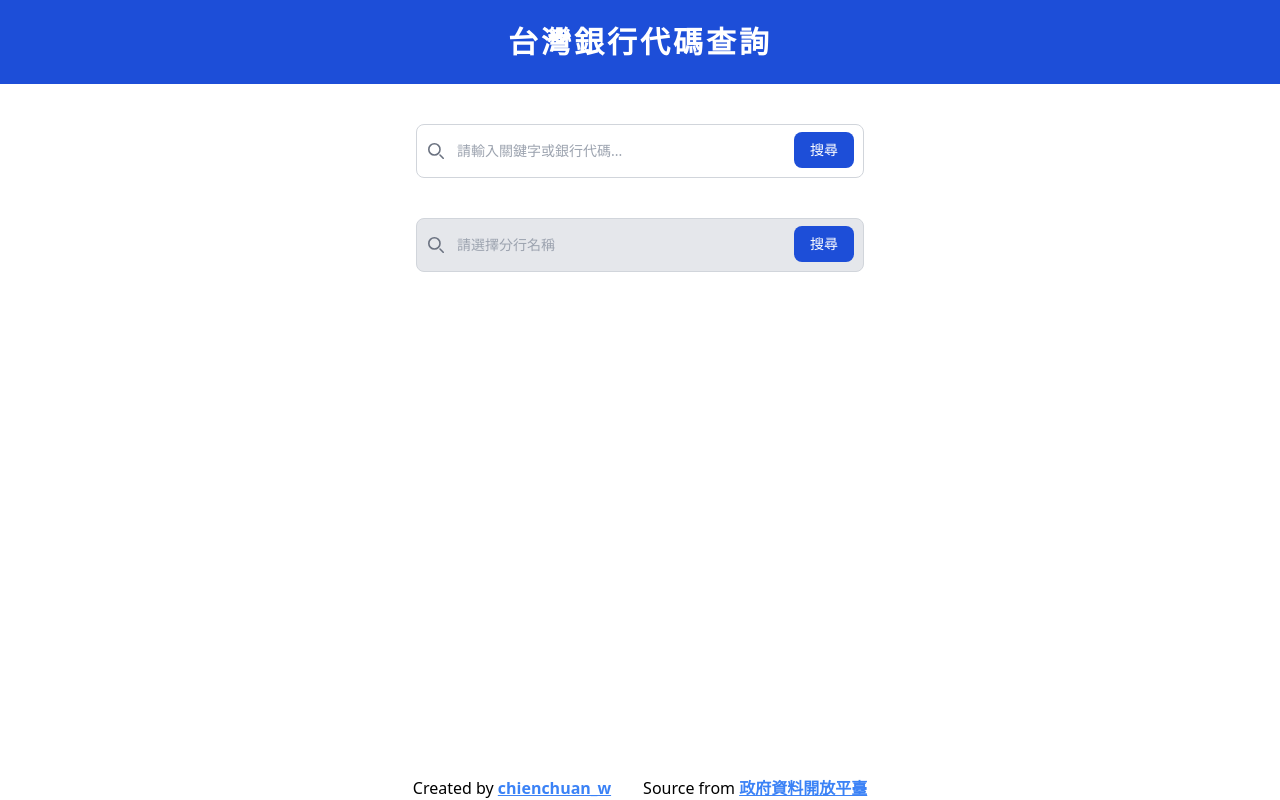
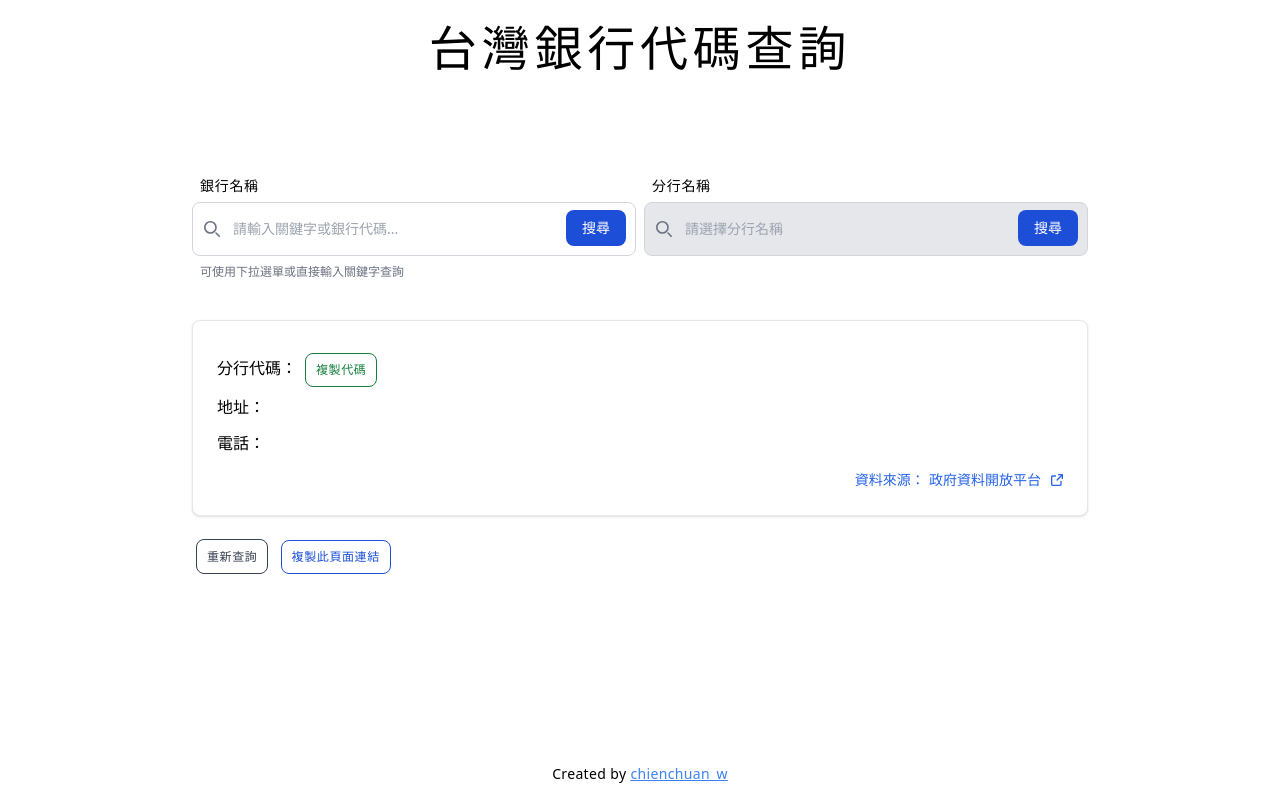
Before and after one commit to chienchuanw/5xcamp-bank-query, a Django app: page / in a window 1280 px wide. Run offline with Django 5.2, Linux system fonts and the light colour scheme; data that the repository does not hold is empty; style sheets or scripts are compiled from the project's sources.

Commit message:
Modified: Rendered search result after inputting values and re-styled html

```diff
--- a/banks/views.py
+++ b/banks/views.py
@@ -2,6 +2,7 @@ from typing import Any
 from django.views.generic import ListView
 from .models import Bank, Branch
 import json
+from django.conf import settings
 
 
 class BankHomeView(ListView):
@@ -16,11 +17,22 @@ class BankHomeView(ListView):
         # Serialize the banks and branches querysets to JSON
         banks_json = json.dumps(list(Bank.objects.values("id", "code", "name")))
         branches_json = json.dumps(
-            list(Branch.objects.values("id", "branch_name", "bank_id"))
+            list(
+                Branch.objects.values(
+                    "id",
+                    "branch_name",
+                    "bank_id",
+                    "branch_code",
+                    "address",
+                    "telephone",
+                )
+            )
         )
 
         # Add the JSON serialized data to the context
         context["banks_json"] = banks_json
         context["branches_json"] = branches_json
 
+        context["base_url"] = settings.BASE_URL
+
         return context
--- a/core/settings.py
+++ b/core/settings.py
@@ -7,6 +7,8 @@ environ.Env.read_env()
 
 # Build paths inside the project like this: BASE_DIR / 'subdir'.
 BASE_DIR = Path(__file__).resolve().parent.parent
+
+BASE_URL = "http://127.0.0.1:8000/"
 
 
 # Quick-start development settings - unsuitable for production
--- a/templates/banks/home.html
+++ b/templates/banks/home.html
@@ -12,6 +12,11 @@
 	selectedBank: '',
 	selectedBranch: '',
 	selectedBankId: '',
+	selectedBankCode: '',
+	selectedBankName: '',
+	selectedBranchCode: '',
+	selectedBranchAddress: '',
+	selectedBranchTelephone: '',
 	banks: {{ banks_json }},
 	branches: {{ branches_json }},
 	get filteredBanks() {
@@ -33,17 +38,13 @@
 		});
 	},
 }">
-	<!-- test -->
-	<div>
-		<span x-text="`${branches[0].bank_id} ${branches[0].branch_name}`" class="block"></span>
-		<span x-text="`${banks[0].id} ${banks[0].name}`" class="block"></span>
-	</div>
-	<!-- test -->
-  <div class="max-w-md mx-auto my-10">
-    <label for="bank-search" class="mb-2 text-sm font-medium text-gray-900 sr-only dark:text-white">搜尋</label>
+	<section id="search-input" class="flex justify-around max-w-4xl mx-auto my-10">
+		<div class="w-1/2 mr-1">
+			<p class="text-sm ml-2 mb-1.5 tracking-wider">銀行名稱</p>
+			<label for="bank-search" class="mb-2 text-sm font-medium text-gray-900 sr-only">搜尋</label>
 			<div class="relative" @click.away="openBankOption = false">
 				<div class="absolute inset-y-0 start-0 flex items-center ps-3 pointer-events-none">
-        <svg class="w-4 h-4 text-gray-500 dark:text-gray-400" aria-hidden="true" xmlns="http://www.w3.org/2000/svg"
+					<svg class="w-4 h-4 text-gray-500" aria-hidden="true" xmlns="http://www.w3.org/2000/svg"
 						fill="none" viewBox="0 0 20 20">
 						<path stroke="currentColor" stroke-linecap="round" stroke-linejoin="round" stroke-width="2"
 							d="m19 19-4-4m0-7A7 7 0 1 1 1 8a7 7 0 0 1 14 0Z" />
@@ -70,18 +71,20 @@
 					<template x-for="bank in filteredBanks" :key="bank.code">
 						<li class="block px-4 py-2 hover:bg-gray-100"
 							x-text="`${bank.code} ${bank.name}`"
-						@click="selectedBank = `${bank.code} ${bank.name}`; selectedBankId = bank.id; openBankOption = false; selectedBranch = ''"
+							@click="selectedBank = `${bank.code} ${bank.name}`; selectedBankId = bank.id; openBankOption = false; selectedBranch = ''; selectedBankCode = bank.code; selectedBankName = bank.name"
 							@mouseover="selectedBank = `${bank.code} ${bank.name}`">
 						</li>
 					</template>
 				</ul>
 			</div>
+			<p class="text-gray-500 text-xs mt-2 ml-2">可使用下拉選單或直接輸入關鍵字查詢</p>
 		</div>
-	<div class="max-w-md mx-auto my-10">
-    <label for="branch-search" class="mb-2 text-sm font-medium text-gray-900 sr-only dark:text-white">搜尋</label>
+		<div class="w-1/2 ml-1">
+			<p class="text-sm ml-2 mb-1.5 tracking-wider">分行名稱</p>
+			<label for="branch-search" class="mb-2 text-sm font-medium text-gray-900 sr-only">搜尋</label>
 			<div class="relative" @click.away="openBranchOption = false">
 				<div class="absolute inset-y-0 start-0 flex items-center ps-3 pointer-events-none">
-        <svg class="w-4 h-4 text-gray-500 dark:text-gray-400" aria-hidden="true" xmlns="http://www.w3.org/2000/svg"
+					<svg class="w-4 h-4 text-gray-500" aria-hidden="true" xmlns="http://www.w3.org/2000/svg"
 						fill="none" viewBox="0 0 20 20">
 						<path stroke="currentColor" stroke-linecap="round" stroke-linejoin="round" stroke-width="2"
 							d="m19 19-4-4m0-7A7 7 0 1 1 1 8a7 7 0 0 1 14 0Z" />
@@ -103,7 +106,7 @@
 							}
 					"
 					x-model="selectedBranch"
-				@input="branchSearch = $event.target.value"   />
+					@input="branchSearch = $event.target.value" />
 				<button type="button"
 					class="text-white absolute end-2.5 bottom-2.5 bg-blue-700 hover:bg-blue-800 focus:ring-4 focus:outline-none focus:ring-blue-300 font-medium rounded-lg text-sm px-4 py-2">搜尋</button>
 			</div>
@@ -115,13 +118,44 @@
 					<template x-for="branch in filteredBranches">
 						<li class="block px-4 py-2 hover:bg-gray-100"
 							x-text="`${branch.branch_name}`"
-						@click="selectedBranch = `${branch.branch_name}`; openBranchOption = false"
+							@click="selectedBranch = `${branch.branch_name}`; openBranchOption = false; selectedBranchCode = branch.branch_code; selectedBranchAddress = branch.address; selectedBranchTelephone = branch.telephone"
 							@mouseover="selectedBranch = `${branch.branch_name}`">
 						</li>
 					</template>
-
 				</ul>
 			</div>
 		</div>
+	</section>
+
+	<section id="search-result" class="max-w-4xl mx-auto my-10">
+		<div class="p-6 bg-white border border-gray-200 rounded-lg shadow">
+			<div>
+					<h5 class="mb-2 text-2xl font-semibold tracking-tight text-gray-900" x-text="`${selectedBankName} (${selectedBankCode}) ${selectedBranch}`"></h5>
+			</div>
+			<div class="flex items-center">
+				<p class="mb-3 font-normal">分行代碼：<span x-text="selectedBranchCode"></span></p>
+				<button type="button" class="text-green-700 hover:text-white border border-green-700 hover:bg-green-800 focus:ring-4 focus:outline-none focus:ring-green-300 font-normal rounded-lg text-xs px-2.5 py-2 text-center ml-2 me-2 mb-2 tracking-wider">複製代碼</button>
+			</div>
+			<div>
+				<p class="mb-3 font-normal">地址：<span x-text="selectedBranchAddress"></span></p>
+			</div>
+			<div>
+				<p class="mb-3 font-normal">電話：<span x-text="selectedBranchTelephone"></p>
+			</div>
+			<div class="text-right">
+				<span class="text-blue-600 font-light text-sm">資料來源：</span>
+				<a href="#" class="inline-flex font-light items-center text-sm text-blue-600 hover:underline">
+					政府資料開放平台
+					<svg class="w-3 h-3 ms-2.5 rtl:rotate-[270deg]" aria-hidden="true" xmlns="http://www.w3.org/2000/svg" fill="none" viewBox="0 0 18 18">
+							<path stroke="currentColor" stroke-linecap="round" stroke-linejoin="round" stroke-width="2" d="M15 11v4.833A1.166 1.166 0 0 1 13.833 17H2.167A1.167 1.167 0 0 1 1 15.833V4.167A1.166 1.166 0 0 1 2.167 3h4.618m4.447-2H17v5.768M9.111 8.889l7.778-7.778"/>
+					</svg>
+				</a>
+			</div>
+		</div>
+		<div class="mt-6">
+			<a href="{% url "banks:home" %}" class="text-gray-700 hover:text-white border border-gray-700 hover:bg-gray-800 focus:ring-4 focus:outline-none focus:ring-gray-300 font-normal rounded-lg text-xs px-2.5 py-2 text-center ml-1 me-2 mb-2 tracking-wider">重新查詢</a>
+			<button class="text-blue-700 hover:text-white border border-blue-700 hover:bg-blue-800 focus:ring-4 focus:outline-none focus:ring-blue-300 font-normal rounded-lg text-xs px-2.5 py-2 text-center me-2 mb-2 tracking-wider">複製此頁面連結</button>
+		</div>
+	</section>
 </div>
 {% endblock content %}
--- a/templates/shared/footer.html
+++ b/templates/shared/footer.html
@@ -1,8 +1,5 @@
-<footer class="text-center flex justify-center">
-	<div class="px-4">
-		Created by <a href="https://github.com/chienchuanw" class="text-blue-500 underline font-bold">chienchuan_w</a>
-	</div>
-	<div class="px-4">
-		Source from <a href="https://data.gov.tw/dataset/6041" class="text-blue-500 underline font-bold">政府資料開放平臺</a>
+<footer class="text-center flex justify-center mb-4 text-sm tracking-wide">
+	<div class="px-4 font-light">
+		Created by <a href="https://github.com/chienchuanw" class="text-blue-500 underline">chienchuan_w</a>
 	</div>
 </footer>
--- a/templates/shared/header.html
+++ b/templates/shared/header.html
@@ -1,6 +1,6 @@
-<header class="bg-blue-700">
+<header class="mb-10">
 	<nav class="mx-auto p-6 aria-label="Global"">
-		<div class="flex justify-center text-white text-3xl font-bold tracking-widest">
+		<div class="flex justify-center text-black text-5xl font-extralight tracking-widest">
 			<a href="{% url "banks:home" %}">台灣銀行代碼查詢</a>
 		</div>
 	</nav>
```
Lines whose indentation alone changed are shown as unchanged.
